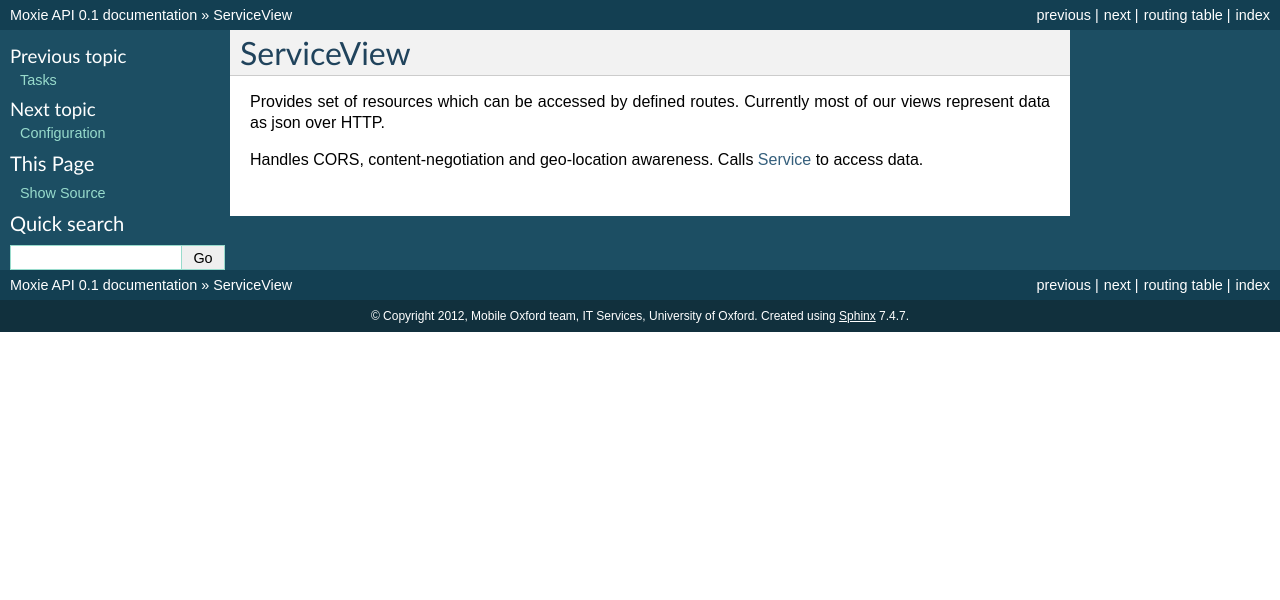
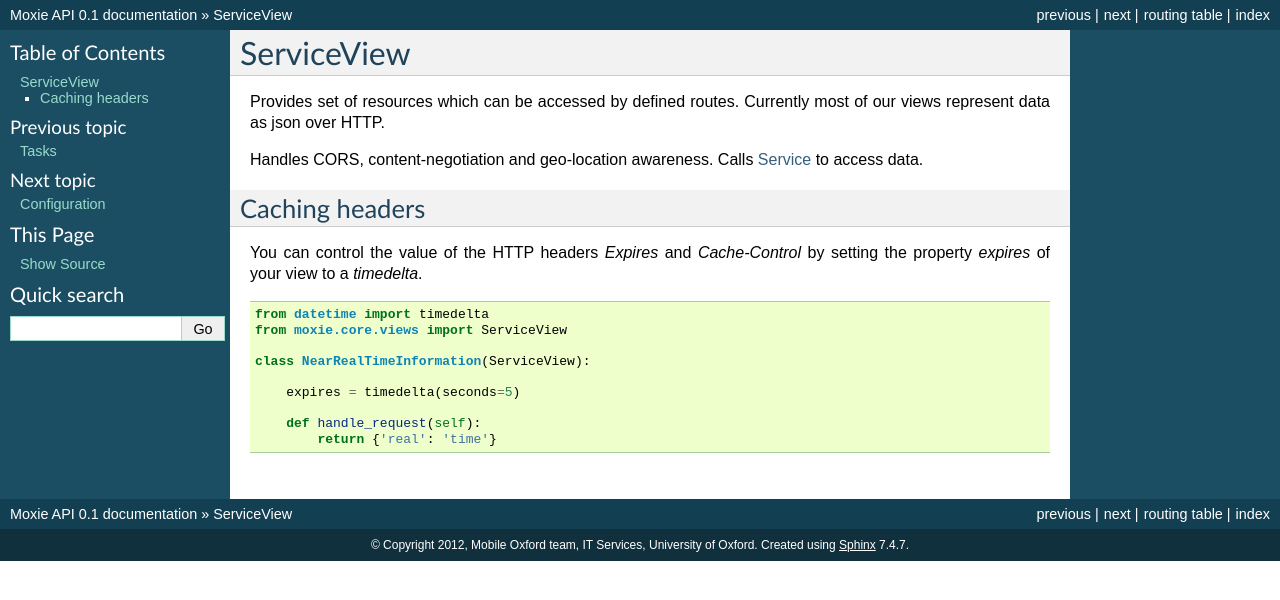
Before and after one commit to martinfilliau/moxie, a Sphinx documentation site: the page built from docs/source/api/view.rst, in a window 1280 px wide. Shown: the top 600 px of the page. Built offline with Sphinx 7.4.7, drawn with Linux system fonts in a browser that asks for light colours.

Commit message:
Added some documentation about ServiceView.expires

```diff
--- a/docs/source/api/view.rst
+++ b/docs/source/api/view.rst
@@ -4,3 +4,21 @@ ServiceView
 Provides set of resources which can be accessed by defined routes. Currently most of our views represent data as json over HTTP.
 
 Handles CORS, content-negotiation and geo-location awareness. Calls :doc:`services` to access data.
+
+Caching headers
+---------------
+
+You can control the value of the HTTP headers `Expires` and `Cache-Control`
+by setting the property `expires` of your view to a `timedelta`.
+
+.. code-block:: python
+
+    from datetime import timedelta
+    from moxie.core.views import ServiceView
+
+    class NearRealTimeInformation(ServiceView):
+
+        expires = timedelta(seconds=5)
+
+        def handle_request(self):
+            return {'real': 'time'}
```
